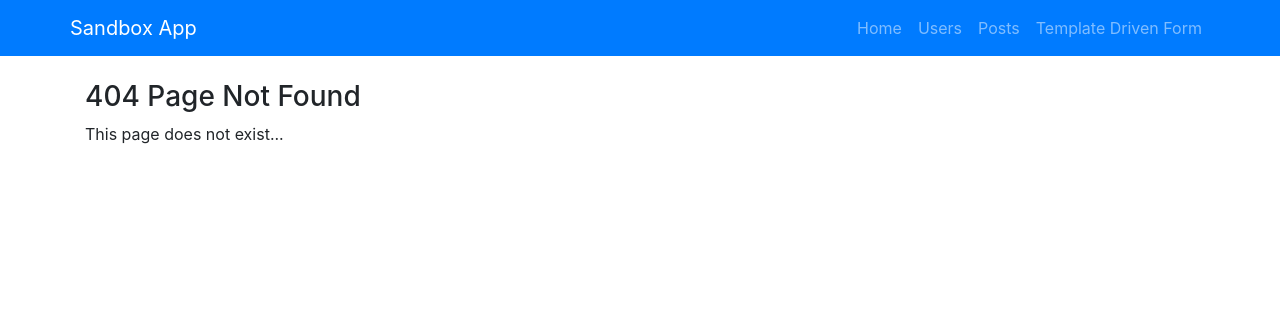
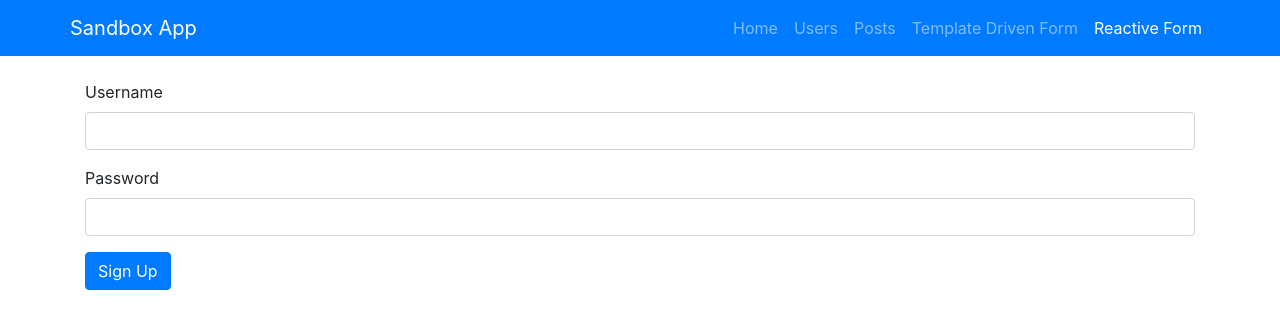
Before and after one commit to jaboulos/angular-sandbox-app, an Angular app: page /reactive-form in a window 1280 px wide. Before the commit this address had no page. Shown: the top 328 px of the page. Built offline with nearby package versions, Linux system fonts and the light colour scheme.

Commit message:
finished tempalte forms with validation, working on reactive forms

```diff
--- a/src/app/app-routing.module.ts
+++ b/src/app/app-routing.module.ts
@@ -1,3 +1,4 @@
+import { ReactiveFormComponent } from './components/reactive-form/reactive-form.component';
 import { TemplateDrivenFormComponent } from './components/template-driven-form/template-driven-form.component';
 import { NotFoundComponent } from './components/not-found/not-found.component';
 import { PostDetailsComponent } from './components/post-details/post-details.component';
@@ -13,6 +14,7 @@ const routes: Routes = [
   { path: 'posts', component: PostsComponent },
   { path: 'post-details/:id', component: PostDetailsComponent },
   { path: 'template-form', component: TemplateDrivenFormComponent },
+  { path: 'reactive-form', component: ReactiveFormComponent },
   { path: '**', component: NotFoundComponent },
 ];
 // test 1
--- a/src/app/app.module.ts
+++ b/src/app/app.module.ts
@@ -19,6 +19,7 @@ import { PostDetailsComponent } from './components/post-details/post-details.com
 import { NotFoundComponent } from './components/not-found/not-found.component';
 import { DemographicsFormComponent } from './components/demographics-form/demographics-form.component';
 import { TemplateDrivenFormComponent } from './components/template-driven-form/template-driven-form.component';
+import { ReactiveFormComponent } from './components/reactive-form/reactive-form.component';
 
 
 @NgModule({
@@ -34,7 +35,8 @@ import { TemplateDrivenFormComponent } from './components/template-driven-form/t
     PostDetailsComponent,
     NotFoundComponent,
     DemographicsFormComponent,
-    TemplateDrivenFormComponent
+    TemplateDrivenFormComponent,
+    ReactiveFormComponent
   ],
   imports: [
     BrowserModule,
--- a/src/app/components/navbar/navbar.component.html
+++ b/src/app/components/navbar/navbar.component.html
@@ -24,6 +24,11 @@
         >
           <a routerLink="/template-form" class="nav-link">Template Driven Form</a>
         </li>
+        <li class="nav-item" [routerLinkActive]="['active']"
+        [routerLinkActiveOptions]="{exact:true}"
+        >
+          <a routerLink="/reactive-form" class="nav-link">Reactive Form</a>
+        </li>
       </ul>
     </div>
   </div>
--- /dev/null
+++ b/src/app/components/reactive-form/reactive-form.component.html
@@ -0,0 +1,17 @@
+<form>
+  <div class="form-group">
+      <label for="username">Username</label>
+      <input
+          id="username"
+          type="text"
+          class="form-control">
+  </div>
+  <div class="form-group">
+      <label for="password">Password</label>
+      <input
+          id="password"
+          type="text"
+          class="form-control">
+  </div>
+  <button class="btn btn-primary" type="submit">Sign Up</button>
+</form>
--- /dev/null
+++ b/src/app/components/reactive-form/reactive-form.component.ts
@@ -0,0 +1,15 @@
+import { Component, OnInit } from '@angular/core';
+
+@Component({
+  selector: 'app-reactive-form',
+  templateUrl: './reactive-form.component.html',
+  styleUrls: ['./reactive-form.component.css']
+})
+export class ReactiveFormComponent implements OnInit {
+
+  constructor() { }
+
+  ngOnInit() {
+  }
+
+}
--- a/src/app/components/template-driven-form/template-driven-form.component.html
+++ b/src/app/components/template-driven-form/template-driven-form.component.html
@@ -1,5 +1,23 @@
-<form>
-  <div class="form-group">
+<form #templateForm="ngForm" (ngSubmit)="submit(templateForm)">
+  <div ngModelGroup="contact" #contact="ngModelGroup">
+    <div *ngIf="!contact.valid">Dispaly validation errors for contact group</div>
+    <div class="form-group">
+      <label for="firstName">First Name</label>
+      <input
+        required minlength="3"
+        maxlength="10"
+        pattern="meow"
+        ngModel
+        name="firstName"
+        #firstName="ngModel"
+        (change)="log(firstName)"
+        id="firstName"
+        type="text"
+        class="form-control">
+    </div>
+  </div>
+
+  <!-- <div class="form-group">
     <label for="firstName">First Name</label>
     <input
       required minlength="3"
@@ -12,7 +30,7 @@
       id="firstName"
       type="text"
       class="form-control">
-  </div>
+  </div> -->
 
   <!-- Display Validation Error For First Name -->
   <div
--- a/src/app/components/template-driven-form/template-driven-form.component.ts
+++ b/src/app/components/template-driven-form/template-driven-form.component.ts
@@ -17,4 +17,10 @@ export class TemplateDrivenFormComponent implements OnInit {
     console.log(x);
   }
 
+  submit(f) {
+    console.log(f);
+    // get a json object that we can send to an api on a server that persists
+    f.value;
+  }
+
 }
```
Also changed, not shown: src/app/components/reactive-form/reactive-form.component.css (added), 1 other file (tests, documents, lock files or other folders).
